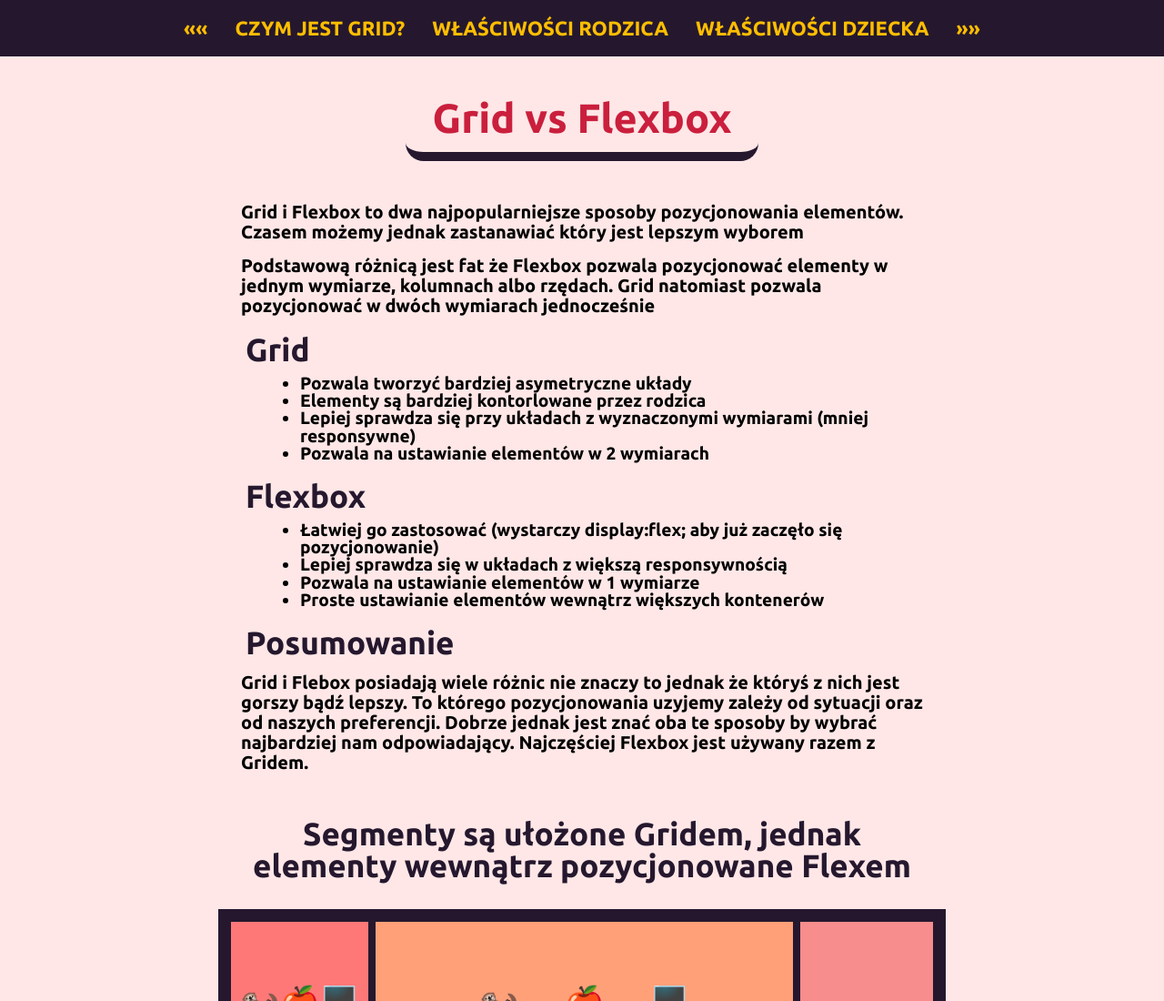
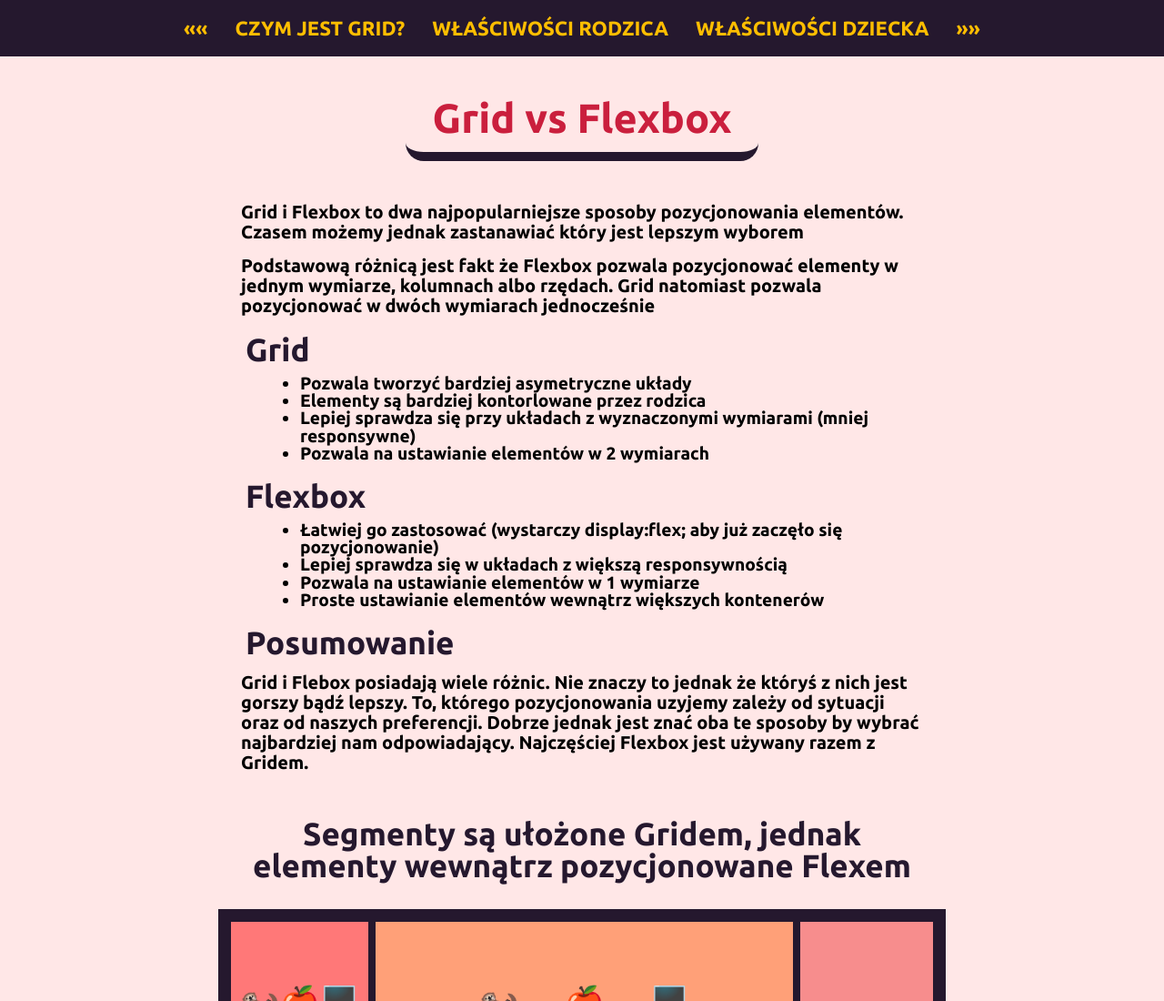
Before and after one commit to 621SaNDy/grid_AKiS, a plain HTML site: page podstrony/info/wybor.html in a window 1280 px wide. Shown: the top 1100 px of the page at 91% size. Drawn offline with Linux system fonts and the light colour scheme.

Commit message:
Update wybor.html

```diff
--- a/podstrony/info/wybor.html
+++ b/podstrony/info/wybor.html
@@ -75,7 +75,7 @@
                     Grid i Flexbox to dwa najpopularniejsze sposoby pozycjonowania elementów. Czasem możemy jednak zastanawiać który jest lepszym wyborem
                 </p>
                 <p>
-                    Podstawową różnicą jest fat że Flexbox pozwala pozycjonować elementy w jednym wymiarze, kolumnach albo rzędach. Grid natomiast pozwala pozycjonować w dwóch wymiarach jednocześnie
+                    Podstawową różnicą jest fakt że Flexbox pozwala pozycjonować elementy w jednym wymiarze, kolumnach albo rzędach. Grid natomiast pozwala pozycjonować w dwóch wymiarach jednocześnie
                 </p>
                 <h2>Grid</h2>
                 <ul>
@@ -93,7 +93,7 @@
 
                 </ul>
                 <h2>Posumowanie</h2>
-                <p>Grid i Flebox posiadają wiele różnic nie znaczy to jednak że któryś z nich jest gorszy bądź lepszy. To którego pozycjonowania uzyjemy zależy od sytuacji oraz od naszych preferencji. Dobrze jednak jest znać oba te sposoby by wybrać najbardziej nam odpowiadający. Najczęściej Flexbox jest używany razem z Gridem. </p>
+                <p>Grid i Flebox posiadają wiele różnic. Nie znaczy to jednak że któryś z nich jest gorszy bądź lepszy. To, którego pozycjonowania uzyjemy zależy od sytuacji oraz od naszych preferencji. Dobrze jednak jest znać oba te sposoby by wybrać najbardziej nam odpowiadający. Najczęściej Flexbox jest używany razem z Gridem. </p>
                 <h2 style="text-align: center;margin-top: 50px;">Segmenty są ułożone Gridem, jednak elementy wewnątrz pozycjonowane Flexem</h2>
             </div>
 
```
